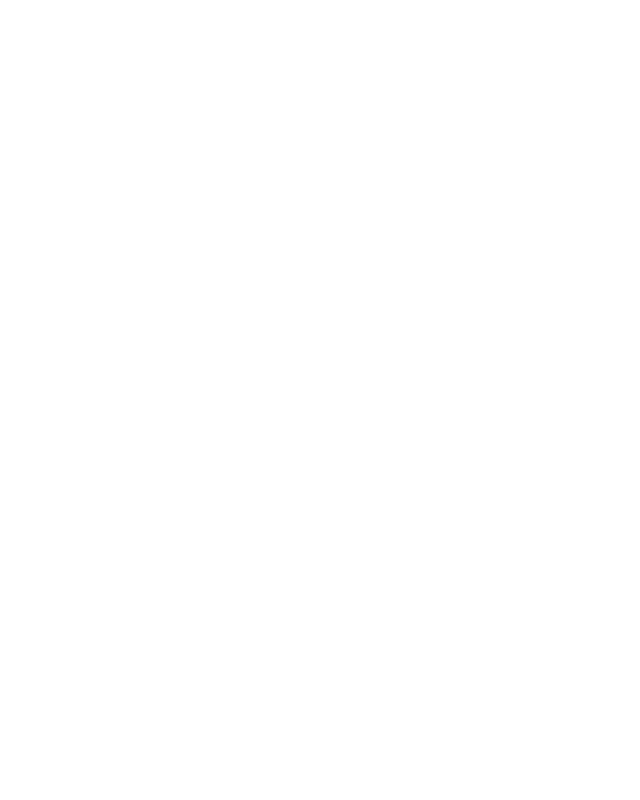
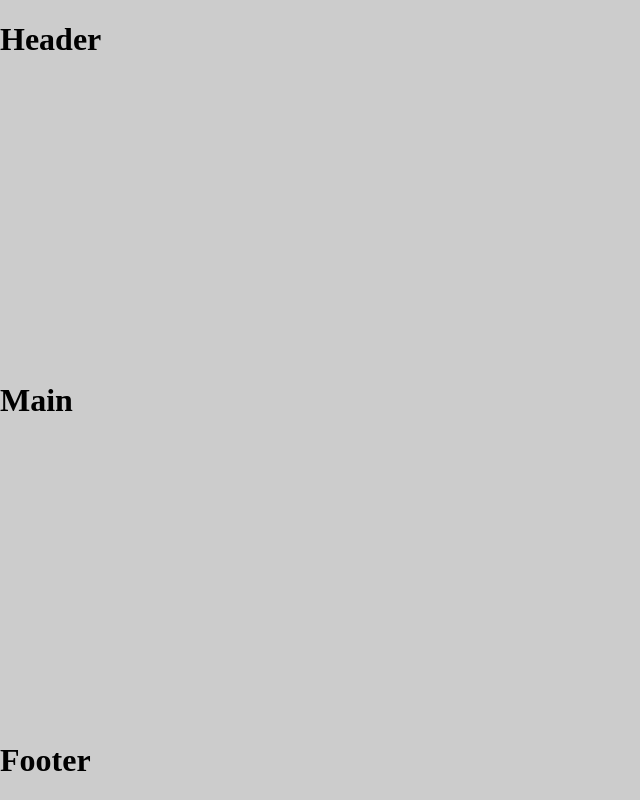
Before and after one commit to PURPLE77777/Jenkins, a React (Create React App) app in the folder app/: page / in a window 1280 px wide. Shown: the whole page, without its empty margins (0-640 px from the left). Built offline with nearby package versions, Linux system fonts and the light colour scheme.

Commit message:
installed react-router-dom

```diff
--- a/app/package.json
+++ b/app/package.json
@@ -6,6 +6,7 @@
         "react": "^17.0.2",
         "react-dom": "^17.0.2",
         "react-redux": "^7.2.6",
+        "react-router-dom": "^6.2.2",
         "react-scripts": "5.0.0",
         "redux": "^4.1.2",
         "web-vitals": "^2.1.4"
--- a/app/src/components/App.js
+++ b/app/src/components/App.js
@@ -1,5 +1,17 @@
+import React from "react";
+import "../styles/app.css";
+import Header from "./Header";
+import Main from "./Main";
+import Footer from "./Footer";
+
 function App() {
-    return <div className="App"></div>;
+    return (
+        <div className="app">
+            <Header></Header>
+            <Main></Main>
+            <Footer></Footer>
+        </div>
+    );
 }
 
 export default App;
--- /dev/null
+++ b/app/src/components/Footer.js
@@ -0,0 +1,11 @@
+import React from "react";
+
+function Footer() {
+    return (
+        <div className="header-wrap">
+            <h1>Footer</h1>
+        </div>
+    );
+}
+
+export default Footer;
--- /dev/null
+++ b/app/src/components/Header.js
@@ -0,0 +1,11 @@
+import React from "react";
+
+function Header() {
+    return (
+        <div className="header-wrap">
+            <h1>Header</h1>
+        </div>
+    );
+}
+
+export default Header;
--- /dev/null
+++ b/app/src/components/Main.js
@@ -0,0 +1,11 @@
+import React from "react";
+
+function Main() {
+    return (
+        <div className="header-wrap">
+            <h1>Main</h1>
+        </div>
+    );
+}
+
+export default Main;
--- a/app/src/index.js
+++ b/app/src/index.js
@@ -1,6 +1,7 @@
 import React from "react";
 import ReactDOM from "react-dom";
 import App from "./components/App";
+import "./styles/main.css";
 
 ReactDOM.render(
     <React.StrictMode>
--- /dev/null
+++ b/app/src/styles/app.css
@@ -0,0 +1,8 @@
+.app {
+    width: 100%;
+    height: 100%;
+    background-color: #ccc;
+    display: flex;
+    flex-flow: column wrap;
+    justify-content: space-between;
+}
--- /dev/null
+++ b/app/src/styles/main.css
@@ -0,0 +1,9 @@
+html,
+body,
+#root {
+    margin: 0px;
+    padding: 0px;
+    box-sizing: border-box;
+    width: 100%;
+    height: 100%;
+}
```
Also changed, not shown: 1 other file (tests, documents, lock files or other folders).
